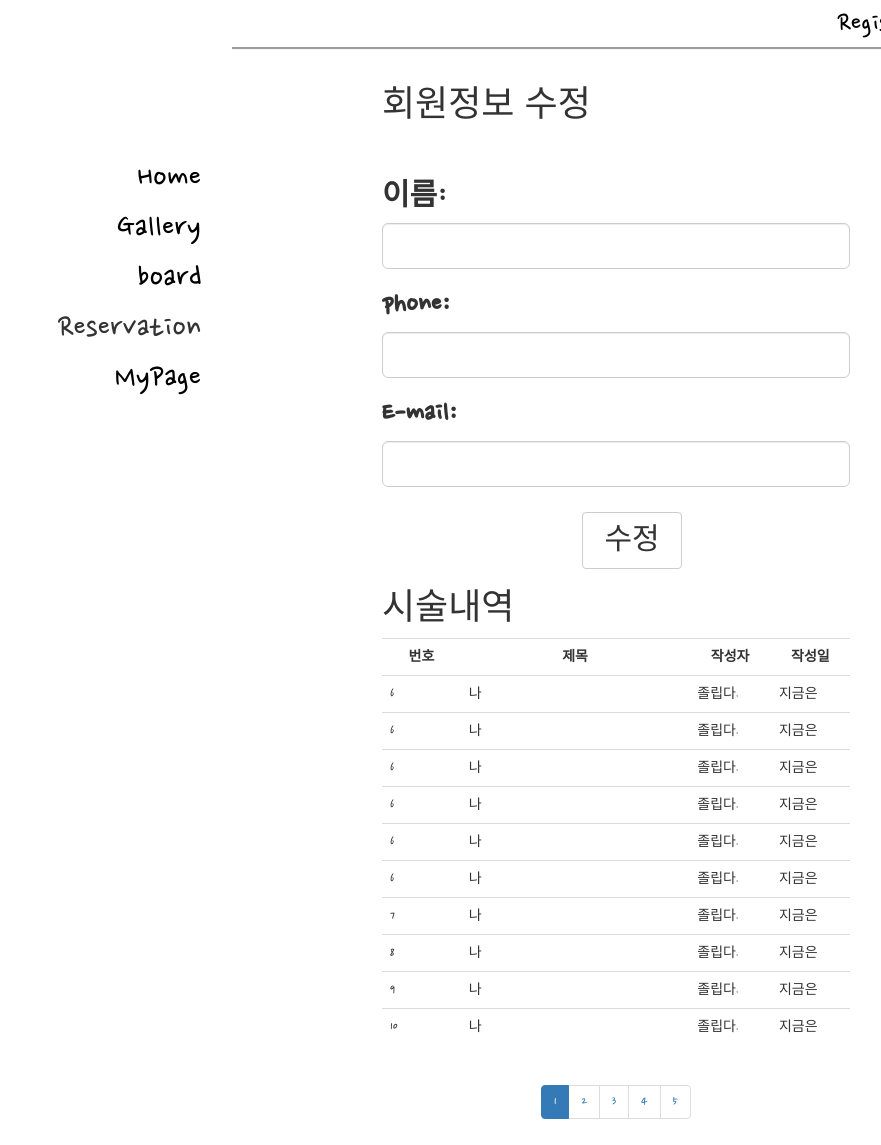
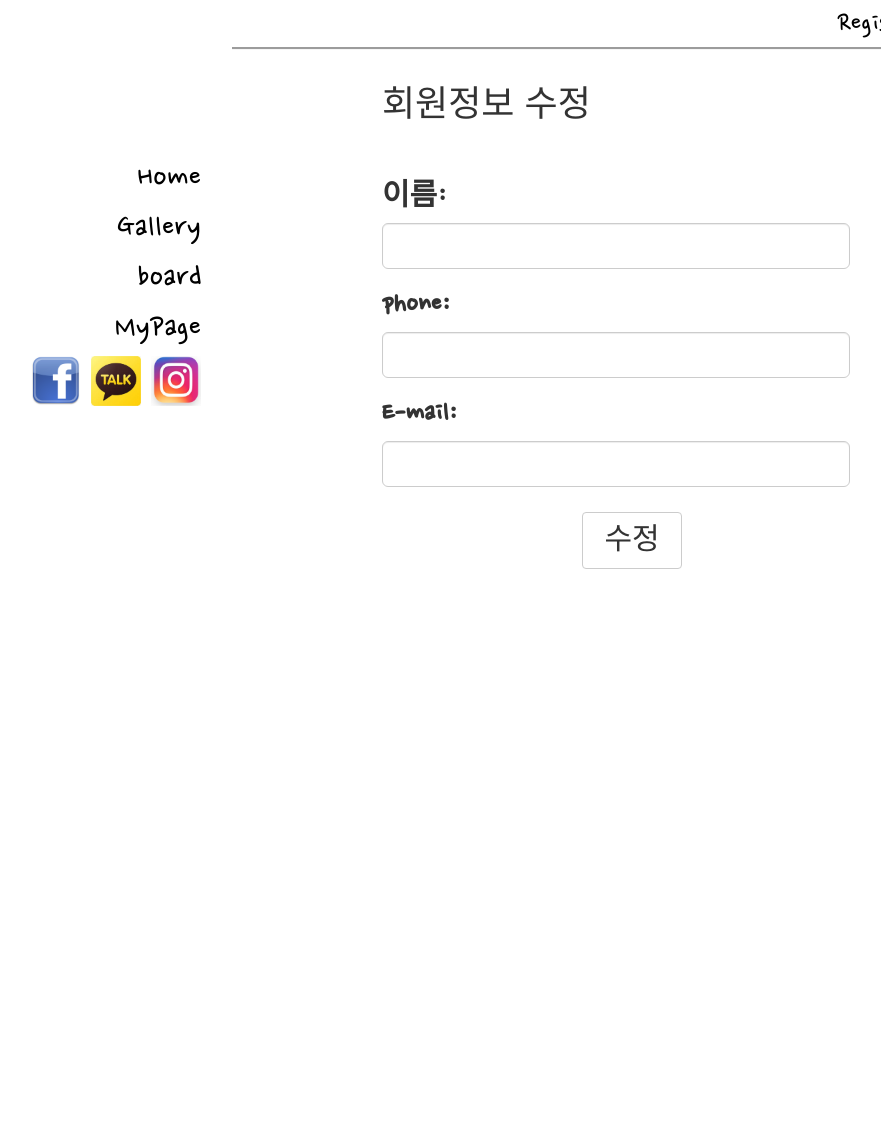
Before and after one commit to dydgus0111/nail_homepage, a plain HTML site: page mypage.html in a window 1280 px wide. Shown: the part 61-1206 px from the top of the page, without its empty margins (103-984 px from the left). After the commit the page ends 800 px from the top, so only its background shows below. Drawn offline with nearby package versions, Linux system fonts and the light colour scheme.

```diff
--- a/mypage.html
+++ b/mypage.html
@@ -31,11 +31,16 @@
                 <nav class="navbar sideNav">
                     <ul class="sideNavUl">
                            <ul class="sideNavUl">
-                       <li><a href="Index.html">Home</a></li>
+                       <li><a href="Index.html" >Home</a></li>
                         <li><a href="gallery.html">Gallery</a></li>
                         <li><a href="board.html">board</a></li>
-                        <li>Reservation</li>
+
                         <li><a href="mypage.html">MyPage</a></li>
+
+                            <li style="display: inline; margin-top: 10px;">   <img src="img/Facebook.png" style="width: 50px; height: 50px;"></li>
+                               <li  style="display: inline; margin-top: 10px;"><img src="img/kakao.png"  style="width: 50px; height: 50px; "></li>
+                               <li  style="display: inline; margin-top: 10px;"><img src="img/instagram.png"  style="width: 50px; height: 50px; "></li>
+
                     </ul>
                     </ul>
                 </nav>
@@ -87,106 +92,7 @@
                    </div>
 
 
-                     <div class="col-sm-7" style="margin-left: 150px;">
-                                  <h1  sytle="font-size: 90px;">시술내역</h1>
-                         <table class="table table-board table-hover">
-                      <colgroup>
-                          <col width="1%">
-                          <col width="4%">
-                          <col width="1%">
-                          <col width="1%">
 
-                      </colgroup>
-                        <tr>
-                          <th style="text-align: center">번호</th>
-                          <th style="text-align: center">제목</th>
-                          <th style="text-align: center">작성자</th>
-                          <th style="text-align: center">작성일</th>
-
-                      </tr>
-                      <tr>
-                        <td >6</td>
-                          <td >나</td>
-                          <td >졸립다.</td>
-                          <td >지금은</td>
-
-                      </tr>
-                      <tr>
-                         <td >6</td>
-                          <td >나</td>
-                          <td >졸립다.</td>
-                          <td >지금은</td>
-
-                      </tr>
-                      <tr>
-                           <td >6</td>
-                          <td >나</td>
-                          <td >졸립다.</td>
-                          <td >지금은</td>
-
-                      </tr>
-                      <tr>
-                          <td >6</td>
-                          <td >나</td>
-                          <td >졸립다.</td>
-                          <td >지금은</td>
-
-                      </tr>
-                      <tr>
-                            <td >6</td>
-                          <td >나</td>
-                          <td >졸립다.</td>
-                          <td >지금은</td>
-
-                      </tr>
-                      <tr>
-                          <td >6</td>
-                          <td >나</td>
-                          <td >졸립다.</td>
-                          <td >지금은</td>
-
-                      </tr>
-                      <tr>
-                          <td >7</td>
-                          <td >나</td>
-                          <td >졸립다.</td>
-                          <td >지금은</td>
-
-                      </tr>
-                      <tr>
-                          <td >8</td>
-                          <td >나</td>
-                          <td >졸립다.</td>
-                          <td >지금은</td>
-
-                      </tr>
-                        <tr>
-                          <td >9</td>
-                          <td >나</td>
-                          <td >졸립다.</td>
-                          <td >지금은</td>
-
-                      </tr>
-                       <tr>
-                          <td >10</td>
-                          <td >나</td>
-                          <td >졸립다.</td>
-                          <td >지금은</td>
-
-                      </tr>
-                   </table>
-                    <div class="text-center">
-                    <ul class="pagination">
-                        <li class="active"><a href="#">1</a></li>
-                        <li><a href="#">2</a></li>
-                        <li><a href="#">3</a></li>
-                        <li><a href="#">4</a></li>
-                        <li><a href="#">5</a></li>
-                    </ul>
-                    </div>
-
-
-                   </div>
 
             </div>
             </div>
```
Also changed, not shown: Id_Ps_Search.html (+8 -5 lines), Index.html (+1 -1 lines), board.html (+1 -1 lines), boardwrite.html (+1 -1 lines), ex1.html (added, +49 -0 lines), gallery.html (+1 -1 lines), in_gallery.html (+2 -2 lines), pop.html (added, +31 -0 lines).
